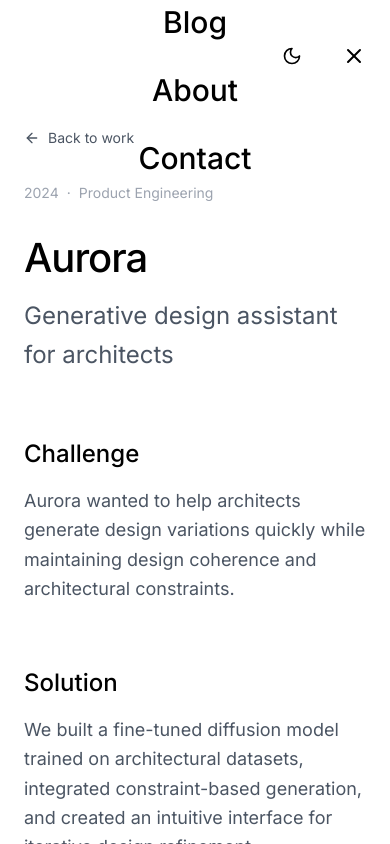
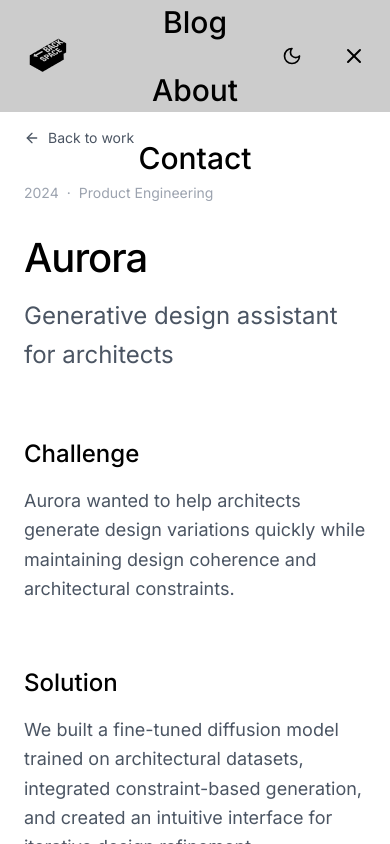
Before and after one commit to chamsco/backspace, a React (Vite) app: page /work/aurora in a window 390 px wide. Both pictures are taken after a click on the button 354 px from the left and 56 px from the top of the page. Shown: the top 844 px of the page. Built offline with nearby package versions, Linux system fonts and the light colour scheme.

Commit message:
Fix logo visibility and improve mobile menu
- Remove invert classes from logo that were causing it to disappear
- Fix mobile menu: proper backdrop blur, centered content, better layering
- Ensure menu items are clickable and properly styled

```diff
--- a/src/App.tsx
+++ b/src/App.tsx
@@ -66,7 +66,7 @@ const Nav = ({ isDark, toggleDark }: { isDark: boolean, toggleDark: () => void }
         to="/"
         className="flex items-center gap-2 cursor-pointer z-50 hover:opacity-60 transition-opacity"
       >
-        <Logo className="w-12 h-12 md:w-12 md:h-12 invert dark:invert-0" />
+        <Logo className="w-12 h-12 md:w-12 md:h-12" />
         <span className="text-lg font-semibold tracking-tight hidden md:block text-black dark:text-white">Backspace .</span>
       </Link>
 
@@ -92,12 +92,43 @@ const Nav = ({ isDark, toggleDark }: { isDark: boolean, toggleDark: () => void }
       </div>
 
       {isMobileMenuOpen && (
-        <div className="fixed inset-0 bg-white/90 dark:bg-black/90 backdrop-blur-md flex flex-col items-center justify-center space-y-8 text-3xl font-medium z-40 animate-in fade-in slide-in-from-bottom-4 duration-300 text-black dark:text-white">
-          <Link to="/work" onClick={() => setIsMobileMenuOpen(false)} className="hover:scale-105 transition-transform">Work</Link>
-          <Link to="/blog" onClick={() => setIsMobileMenuOpen(false)} className="hover:scale-105 transition-transform">Blog</Link>
-          <Link to="/about" onClick={() => setIsMobileMenuOpen(false)} className="hover:scale-105 transition-transform">About</Link>
-          <a href="mailto:hello@backspace.company" className="hover:scale-105 transition-transform">Contact</a>
-        </div>
+        <>
+          <div
+            className="fixed inset-0 bg-black/20 dark:bg-black/60 backdrop-blur-lg z-30"
+            onClick={() => setIsMobileMenuOpen(false)}
+          />
+          <div className="fixed inset-0 flex items-center justify-center z-40 pointer-events-none">
+            <div className="flex flex-col items-center justify-center space-y-8 text-3xl font-medium pointer-events-auto animate-in fade-in slide-in-from-bottom-4 duration-300">
+              <Link
+                to="/work"
+                onClick={() => setIsMobileMenuOpen(false)}
+                className="text-black dark:text-white hover:scale-105 transition-transform"
+              >
+                Work
+              </Link>
+              <Link
+                to="/blog"
+                onClick={() => setIsMobileMenuOpen(false)}
+                className="text-black dark:text-white hover:scale-105 transition-transform"
+              >
+                Blog
+              </Link>
+              <Link
+                to="/about"
+                onClick={() => setIsMobileMenuOpen(false)}
+                className="text-black dark:text-white hover:scale-105 transition-transform"
+              >
+                About
+              </Link>
+              <a
+                href="mailto:hello@backspace.company"
+                className="text-black dark:text-white hover:scale-105 transition-transform"
+              >
+                Contact
+              </a>
+            </div>
+          </div>
+        </>
       )}
     </header>
   );
```
